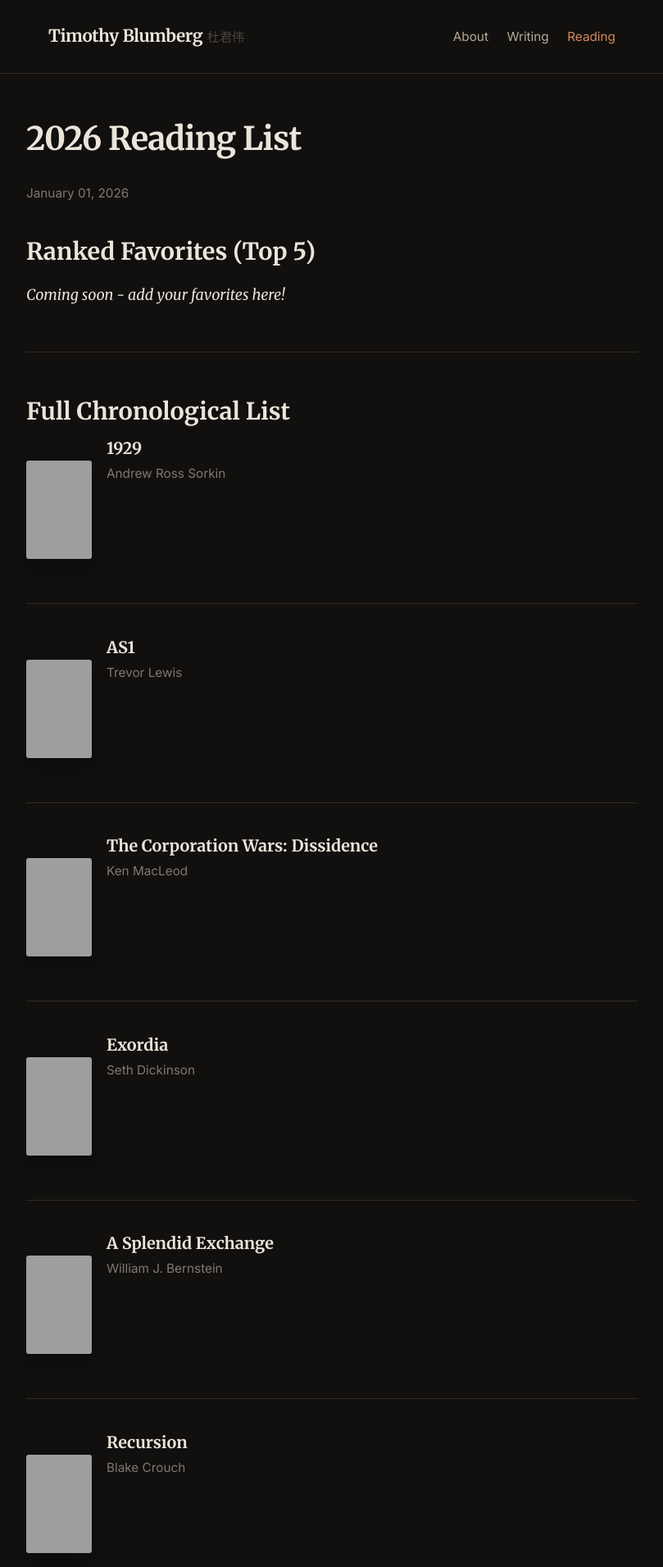
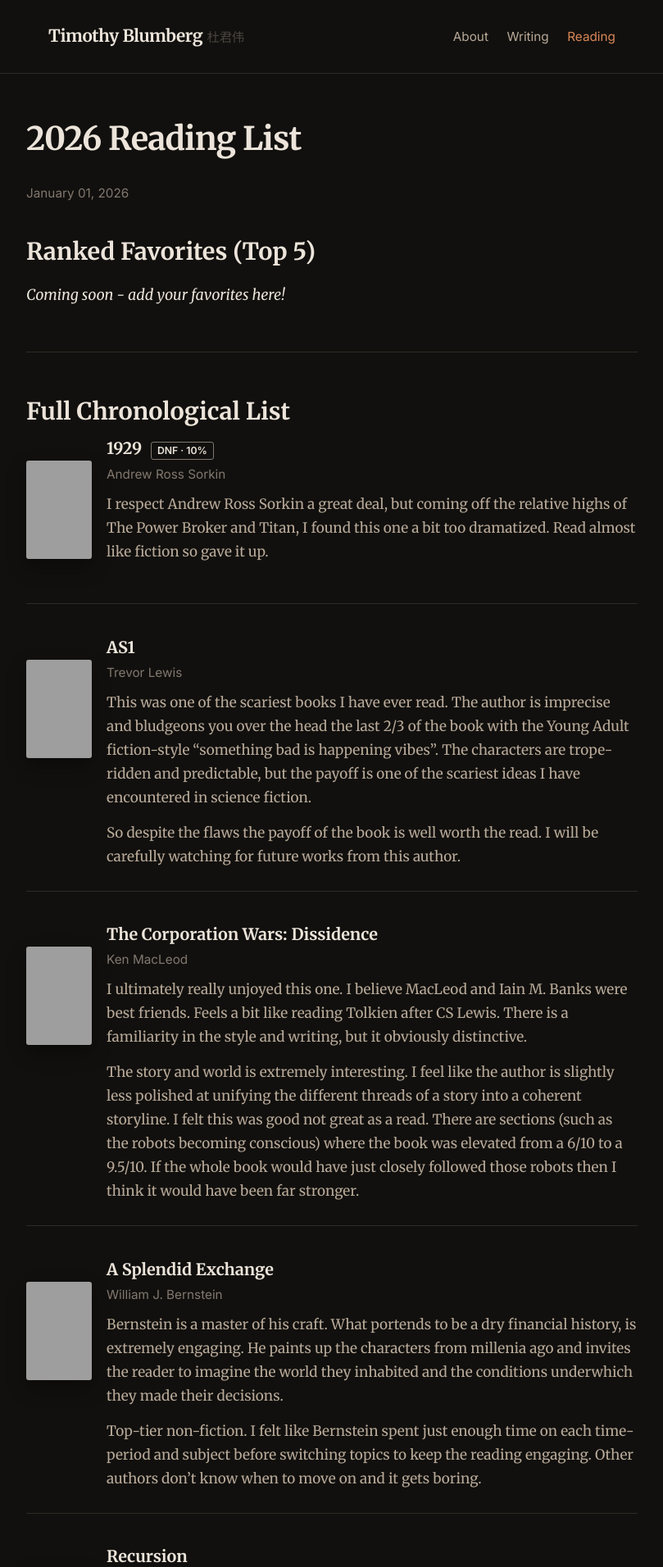
Before and after one commit to TimelyToga/TimelyToga.github.io, a Jekyll site: the page built from _reading/2026-reading-list.md, in a window 1280 px wide. Shown: the top 1912 px of the page at 82% size, without its empty margins (235-1044 px from the left). Built offline with Jekyll 4.4.1, drawn with Linux system fonts in a browser that asks for light colours; some of the changed text lies outside the part shown; grey boxes are pictures that could not be loaded.

Commit message:
Added reviews for a lot of books in 2026

```diff
--- a/_data/reading/2026.yml
+++ b/_data/reading/2026.yml
@@ -1,61 +1,113 @@
 sections:
-  - key: "favorites"
-    heading: "Ranked Favorites (Top 5)"
-    placeholder: "Coming soon - add your favorites here!"
-  - key: "books"
-    heading: "Full Chronological List"
+  - key: 'favorites'
+    heading: 'Ranked Favorites (Top 5)'
+    placeholder: 'Coming soon - add your favorites here!'
+  - key: 'books'
+    heading: 'Full Chronological List'
     entries:
-      - book_id: "1929"
-        title: "1929"
-        author: "Andrew Ross Sorkin"
-        cover: "https://covers.openlibrary.org/b/id/15161980-M.jpg"
-      - book_id: "as1"
-        title: "AS1"
-        author: "Trevor Lewis"
-        cover: "https://aproposbooks.net/wp-content/uploads/2024/10/AS1.jpg"
-      - book_id: "the-corporation-wars-dissidence"
-        title: "The Corporation Wars: Dissidence"
-        author: "Ken MacLeod"
-        cover: "https://covers.openlibrary.org/b/id/8765805-M.jpg"
-      - book_id: "exordia"
-        title: "Exordia"
-        author: "Seth Dickinson"
-        cover: "https://covers.openlibrary.org/b/id/13297923-M.jpg"
-      - book_id: "a-splendid-exchange"
-        title: "A Splendid Exchange"
-        author: "William J. Bernstein"
-        cover: "https://covers.openlibrary.org/b/id/12627572-M.jpg"
-      - book_id: "recursion"
-        title: "Recursion"
-        author: "Blake Crouch"
-        cover: "https://covers.openlibrary.org/b/id/8748478-M.jpg"
-      - book_id: "the-faith-of-beasts"
-        title: "The Faith of Beasts"
-        author: "James S. A. Corey"
-        cover: "https://covers.openlibrary.org/b/id/15213189-M.jpg"
-      - book_id: "seeing-like-a-state"
-        title: "Seeing Like a State"
-        author: "James C. Scott"
-        cover: "https://covers.openlibrary.org/b/id/8290759-M.jpg"
-        attempt: "restart"
-      - book_id: "a-hole-in-the-sky"
-        title: "A Hole in the Sky"
-        author: "Peter F. Hamilton"
-        cover: "https://covers.openlibrary.org/b/id/15164278-M.jpg"
-      - book_id: "suicidal-empathy"
-        title: "Suicidal Empathy"
-        author: "Gad Saad"
-        cover: "https://images.booksense.com/images/533/446/9780063446533.jpg"
-      - book_id: "project-hail-mary"
-        title: "Project Hail Mary"
-        author: "Andy Weir"
-        cover: "https://covers.openlibrary.org/b/id/11200092-M.jpg"
-        attempt: "reread"
-      - book_id: "titan"
-        title: "Titan"
-        author: "Ron Chernow"
-        cover: "https://covers.openlibrary.org/b/id/12373738-M.jpg"
-      - book_id: "timelike-infinity"
-        title: "Timelike Infinity"
-        author: "Stephen Baxter"
-        cover: "https://covers.openlibrary.org/b/id/4725-M.jpg"
+      - book_id: '1929'
+        title: '1929'
+        author: 'Andrew Ross Sorkin'
+        cover: 'https://covers.openlibrary.org/b/id/15161980-M.jpg'
+        outcome: 'dnf'
+        stopped_at:
+          kind: 'percent'
+          value: 10
+        notes: 'I respect Andrew Ross Sorkin a great deal, but coming off the relative highs of The Power Broker and Titan, I found this one a bit too dramatized. Read almost like fiction so gave it up.'
+      - book_id: 'as1'
+        title: 'AS1'
+        author: 'Trevor Lewis'
+        cover: 'https://aproposbooks.net/wp-content/uploads/2024/10/AS1.jpg'
+        notes:
+          - >-
+            This was one of the scariest books I have ever read. The author is imprecise and bludgeons you over the head the last 2/3 of the book with the Young Adult fiction-style "something bad is happening vibes". The characters are trope-ridden and predictable, but the payoff is one of the scariest ideas I have encountered in science fiction.
+
+          - >-
+            So despite the flaws the payoff of the book is well worth the read. I will be carefully watching for future works from this author.
+      - book_id: 'the-corporation-wars-dissidence'
+        title: 'The Corporation Wars: Dissidence'
+        author: 'Ken MacLeod'
+        cover: 'https://covers.openlibrary.org/b/id/8765805-M.jpg'
+        notes:
+          - >-
+            I ultimately really unjoyed this one. I believe MacLeod and Iain M. Banks were best friends. Feels a bit like reading Tolkien after CS Lewis. There is a familiarity in the style and writing, but it obviously distinctive.
+
+          - >-
+            The story and world is extremely interesting. I feel like the author is slightly less polished at unifying the different threads of a story into a coherent storyline. I felt this was good not great as a read. There are sections (such as the robots becoming conscious) where the book was elevated from a 6/10 to a 9.5/10. If the whole book would have just closely followed those robots then I think it would have been far stronger.
+      - book_id: 'a-splendid-exchange'
+        title: 'A Splendid Exchange'
+        author: 'William J. Bernstein'
+        cover: 'https://covers.openlibrary.org/b/id/12627572-M.jpg'
+        notes:
+          - >-
+            Bernstein is a master of his craft. What portends to be a dry financial history, is extremely engaging. He paints up the characters from millenia ago and invites the reader to imagine the world they inhabited and the conditions underwhich they made their decisions.
+
+          - >-
+            Top-tier non-fiction. I felt like Bernstein spent just enough time on each time-period and subject before switching topics to keep the reading engaging. Other authors don't know when to move on and it gets boring.
+      - book_id: 'recursion'
+        title: 'Recursion'
+        author: 'Blake Crouch'
+        cover: 'https://covers.openlibrary.org/b/id/8748478-M.jpg'
+        notes:
+          - >-
+            In an interview for _Project Hail Mary_ Andy Weir recommended Blake Crouch as his favorite author and Recursion as his favorite work of Crouch's over _Dark Matter_.
+
+          - >-
+            This is a dark book. Much closer to reading Stephen King than it is to reading Andy fucking Weir. Harrowing scenes are painted in captivating prose that stick with you for hours after concluding your reading for the day. Although there are several sections that were so beautiful and engaging that I'll remember them for the rest of my life.
+
+          - >-
+            I found the first 2/3 of the book to be it's strongest sections. It reads a bit like the author wrote themselves into a corner and then needed to blow up the narrative to land the plane and end the book.
+
+          - >-
+            I found the ending extremely unsatisfying, but I'll read some of Crouch's other works.
+      - book_id: 'the-faith-of-beasts'
+        title: 'The Faith of Beasts'
+        author: 'James S. A. Corey'
+        cover: 'https://covers.openlibrary.org/b/id/15213189-M.jpg'
+        notes:
+          - >-
+            Fantastic progression of the terrifying story they kickstarted in _The Mercy of Gods_, which in my humble opinion paints the most accurate depiction of the overwhelming humiliation that humans would actually face at hands of a motivated alien civilization that is a few hundreds of thousands of years ahead of us in technological development.
+
+          - >-
+            This entry into the series makes good on the promise and setup of the previous book. Several moments where my jaw hung open stupidly at the shocking developments of the story. Sharp, smart, and concise story-telling with breath-taking science fiction ideas. I continue to be very impressed with this entire series.
+
+          - >-
+            I cannot wait for the next entry in the series.
+      - book_id: 'seeing-like-a-state'
+        title: 'Seeing Like a State'
+        author: 'James C. Scott'
+        cover: 'https://covers.openlibrary.org/b/id/8290759-M.jpg'
+        attempt: 'restart'
+        notes:
+          - >-
+            If you pull a random sentence or even paragraph from this book, it's highly likely I would find it so profounding boring that I might fall asleep on site. But despite Scott's painfully obtuse writing style and obdurate belief in standpoint epistemology, his book has something interesting and unique to say. He communicates this novel information slowly and painfully via historical accounts, but does slowly weave his way towards an interesting point.
+
+          - >-
+            Scott's framing is heavily coded with apologetic "modern Western society is evil", but his core idea is that evolutionary forces facing a state push it towards making the actions of its citizens more _legible_. Legible in the sense that they can be easily tabulated, tracked and of course taxed. He tells many stories where a state's actions are obviously brutal, uncaring and seemingly counter to what seems to be best for the citizens, unless you view it through the framing of the improvements to legibility.
+
+          - >-
+            I think there is a more nuanced message here, but I think I need to continue to let this book digest before I'm able to unearth it.
+      - book_id: 'a-hole-in-the-sky'
+        title: 'A Hole in the Sky'
+        author: 'Peter F. Hamilton'
+        cover: 'https://covers.openlibrary.org/b/id/15164278-M.jpg'
+        notes:
+          - >-
+            This book is actually a Young Adult novel. I didn't realize until I was maybe 1/3 of the way through and realized how shallow the characters and plot was. I ultimately enjoyed some pieces of the premise, but the book ranks the lowest perhaps of any Hamilton book I've read to date. 2/5 (and that is generous).
+      - book_id: 'suicidal-empathy'
+        title: 'Suicidal Empathy'
+        author: 'Gad Saad'
+        cover: 'https://images.booksense.com/images/533/446/9780063446533.jpg'
+      - book_id: 'project-hail-mary'
+        title: 'Project Hail Mary'
+        author: 'Andy Weir'
+        cover: 'https://covers.openlibrary.org/b/id/11200092-M.jpg'
+        attempt: 'reread'
+      - book_id: 'titan'
+        title: 'Titan'
+        author: 'Ron Chernow'
+        cover: 'https://covers.openlibrary.org/b/id/12373738-M.jpg'
+      - book_id: 'timelike-infinity'
+        title: 'Timelike Infinity'
+        author: 'Stephen Baxter'
+        cover: 'https://covers.openlibrary.org/b/id/4725-M.jpg'
--- a/assets/css/style.scss
+++ b/assets/css/style.scss
@@ -815,6 +815,10 @@ img {
       margin: 0;
     }
 
+    .book-notes + .book-notes {
+      margin-top: 0.75rem;
+    }
+
     .book-previous {
       display: flex;
       flex-wrap: wrap;
```
